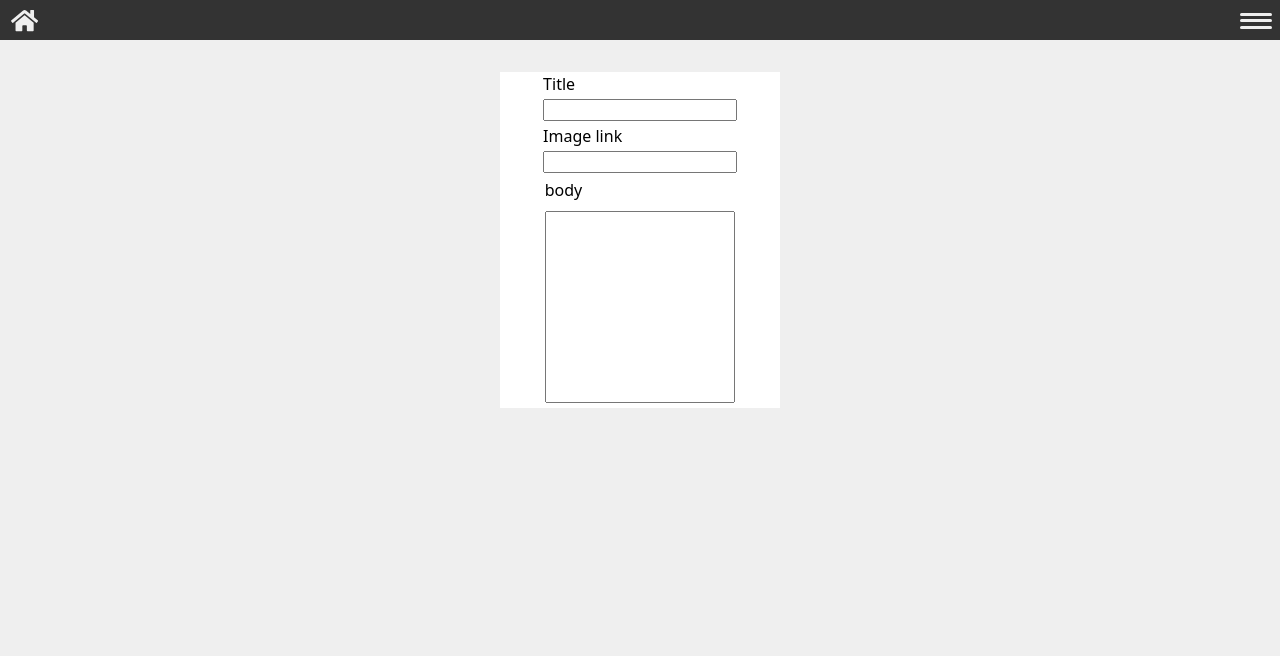
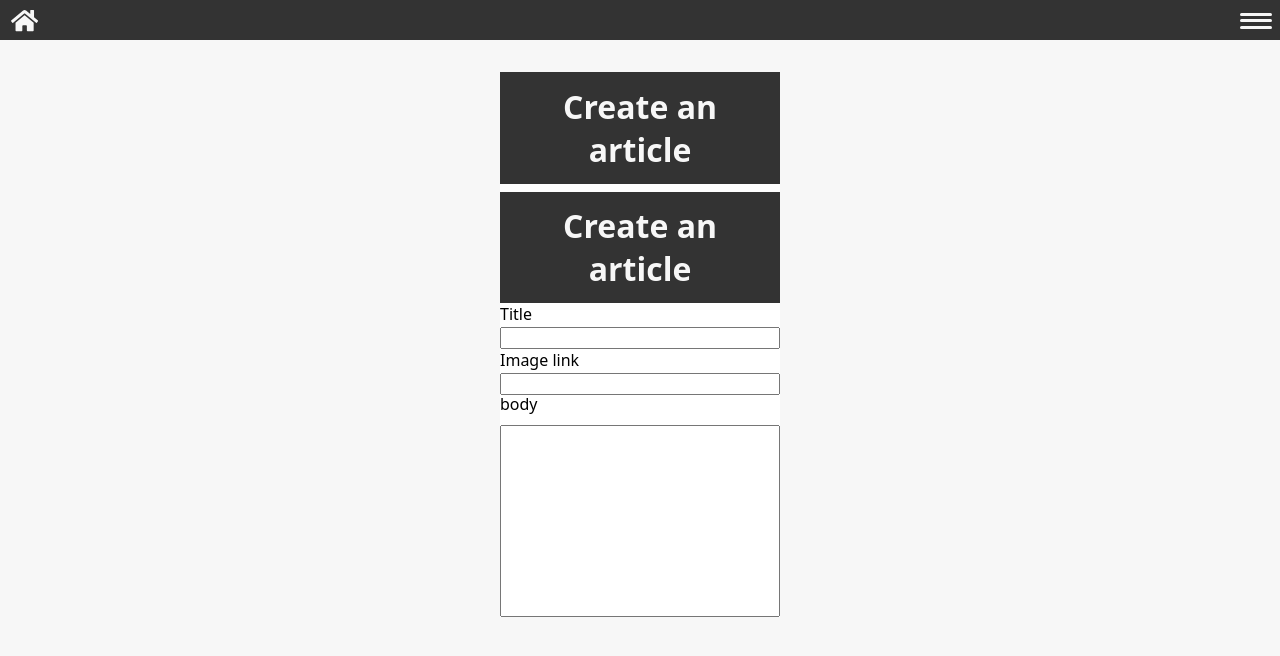
Before and after one commit to akliyachir/Mern_stack_Articles_Publishing_platform, a React (Vite) app in the folder articles_publishing_platform_v1/client/: page /create_article in a window 1280 px wide. Shown: the top 656 px of the page. Built offline with nearby package versions, Linux system fonts and the light colour scheme.

Commit message:
mern stack, articles publishing platform buit, making create article page

```diff
--- a/articles_publishing_platform_v1/client/src/UserComponents/1-InputFormTemplate/InputFormTemplate.css
+++ b/articles_publishing_platform_v1/client/src/UserComponents/1-InputFormTemplate/InputFormTemplate.css
@@ -4,7 +4,6 @@
   align-items: center;
   flex-direction: column;
   gap: 0.1rem;
-  padding: 0.2rem;
   width: 100%;
 }
 
@@ -15,6 +14,5 @@
 
 .InputFormTemplateContainer label {
   width: 100%;
-  transform: translateY(-0.12rem);
   text-align: left;
 }
--- a/articles_publishing_platform_v1/client/src/UserComponents/2-TextAreaFormTemplate/TextAreaFormTemplate.css
+++ b/articles_publishing_platform_v1/client/src/UserComponents/2-TextAreaFormTemplate/TextAreaFormTemplate.css
@@ -4,7 +4,6 @@
   align-items: flex-start;
   flex-direction: column;
   gap: 0.5rem;
-  padding: 0.3rem;
 }
 
 .TextAreaFormTemplateContainer label {
--- a/articles_publishing_platform_v1/client/src/UserPages/1-CreateArticle/CreateArticle.css
+++ b/articles_publishing_platform_v1/client/src/UserPages/1-CreateArticle/CreateArticle.css
@@ -8,7 +8,7 @@
 }
 
 .CreateArticleContent {
-  margin: 2rem;
+  margin-top: 2rem;
   width: 17.5rem;
   display: flex;
   justify-content: center;
@@ -17,3 +17,11 @@
   gap: 0.5rem;
   background-color: var(--clr-1);
 }
+
+.createArticlePageName {
+  background-color: var(--clr-3);
+  color: var(--clr-2);
+  width: 100%;
+  padding: 0.8rem;
+  text-align: center;
+}
--- a/articles_publishing_platform_v1/client/src/UserPages/1-CreateArticle/CreateArticle.jsx
+++ b/articles_publishing_platform_v1/client/src/UserPages/1-CreateArticle/CreateArticle.jsx
@@ -25,7 +25,9 @@ export default function CreateArticle() {
   return (
     <div className='CreateArticle'>
       <div className='CreateArticleContent'>
+        <h1 className='createArticlePageName'>Create an article</h1>
         <form onSubmit={submitNewArticleData}>
+          <h1 className='createArticlePageName'>Create an article</h1>
           <InputFormTemplate
             label='Title'
             type='text'
--- a/articles_publishing_platform_v1/client/src/index.css
+++ b/articles_publishing_platform_v1/client/src/index.css
@@ -22,7 +22,7 @@ body::-webkit-scrollbar-thumb {
 
 :root {
   --clr-1: #fff;
-  --clr-2: #efefef;
+  --clr-2: #f7f7f7;
   --clr-3: #333;
   --clr-4: #555;
 }
```
